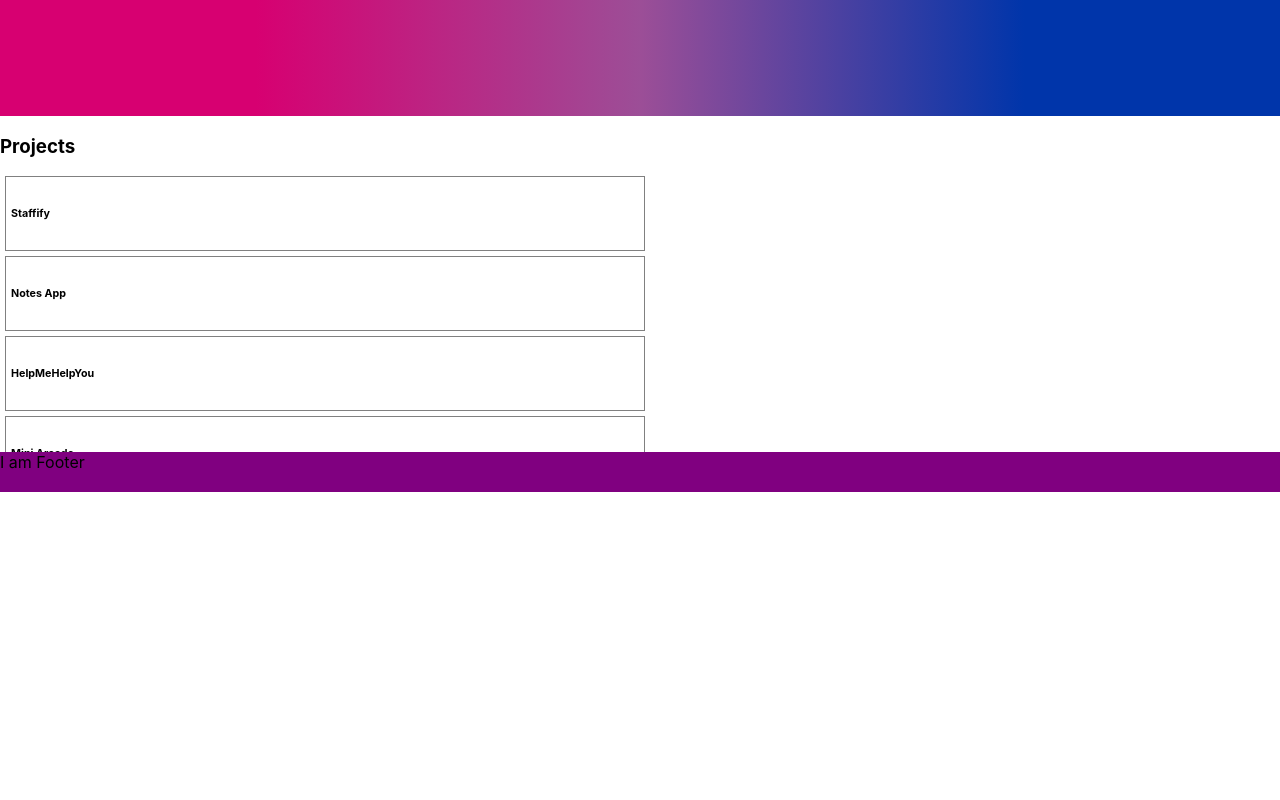
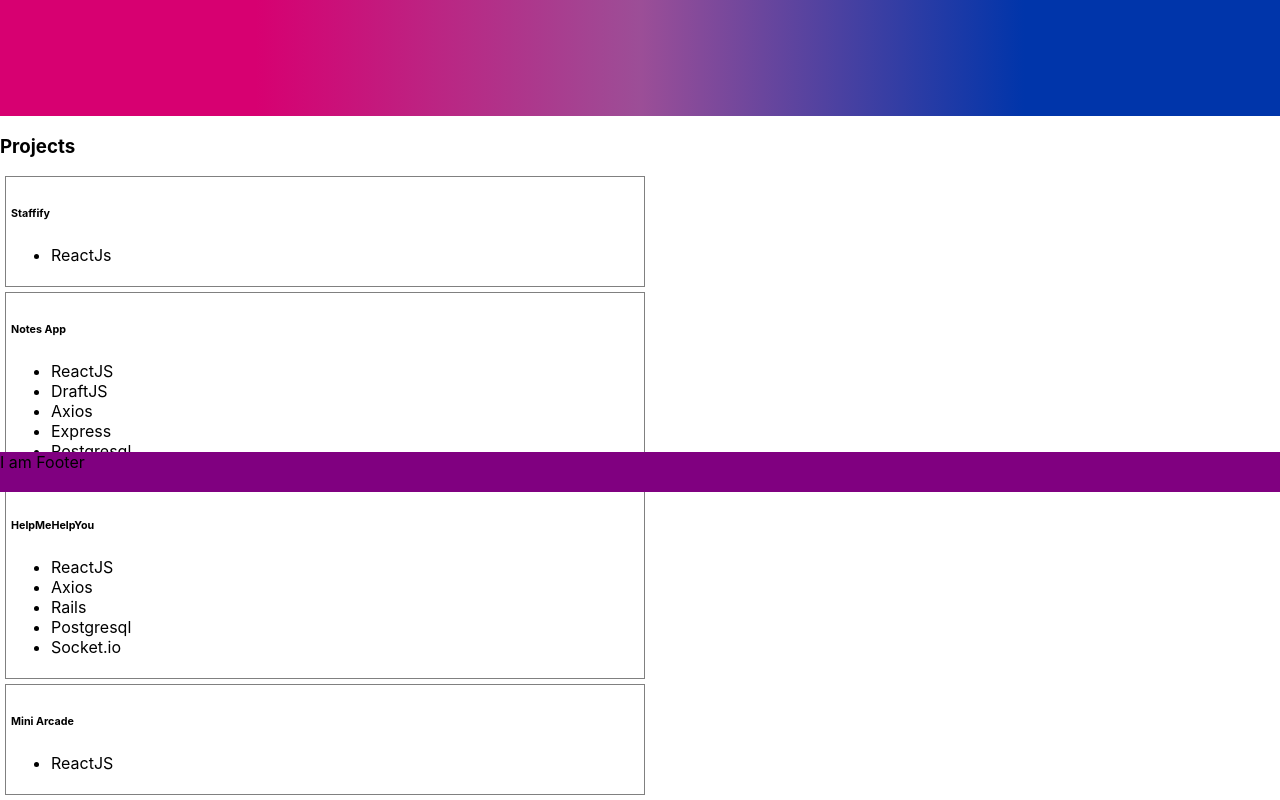
Before and after one commit to CD-Mackay/personal_site, a Next.js app: page / in a window 1280 px wide. Shown: the part 308-1108 px from the top of the page. Before the commit the page ends 804 px from the top, so only its background shows below. Built offline with nearby package versions, Linux system fonts and the light colour scheme.

Commit message:
Add project tech to cards

```diff
--- a/Components/ProjectCard/ProjectCard.js
+++ b/Components/ProjectCard/ProjectCard.js
@@ -1,9 +1,14 @@
 import styles from './ProjectCard.module.css';
 
-export default function ProjectCard({name}) {
+export default function ProjectCard({name, tech}) {
   return (
     <div className={styles.card}>
       <h6>{name}</h6>
+      <ul>
+        {tech.map((element, index) => {
+          return <li key={index}>{element}</li>
+        })}
+      </ul>
     </div>
   )
 };
--- a/Components/Projects/Projects.js
+++ b/Components/Projects/Projects.js
@@ -5,10 +5,10 @@ export default function Projects() {
   return (
     <div>
       <h3>Projects</h3>
-      <ProjectCard name={"Staffify"} />
-      <ProjectCard name={"Notes App"} />
-      <ProjectCard name={"HelpMeHelpYou"} />
-      <ProjectCard name={"Mini Arcade"} />
+      <ProjectCard name={"Staffify"} tech={["ReactJs"]}/>
+      <ProjectCard name={"Notes App"} tech={["ReactJS", "DraftJS", "Axios", "Express", "Postgresql"]} />
+      <ProjectCard name={"HelpMeHelpYou"} tech={["ReactJS", "Axios", "Rails", "Postgresql", "Socket.io"]} />
+      <ProjectCard name={"Mini Arcade"}  tech={["ReactJS"]}/>
     </div>
   )
 };
```
